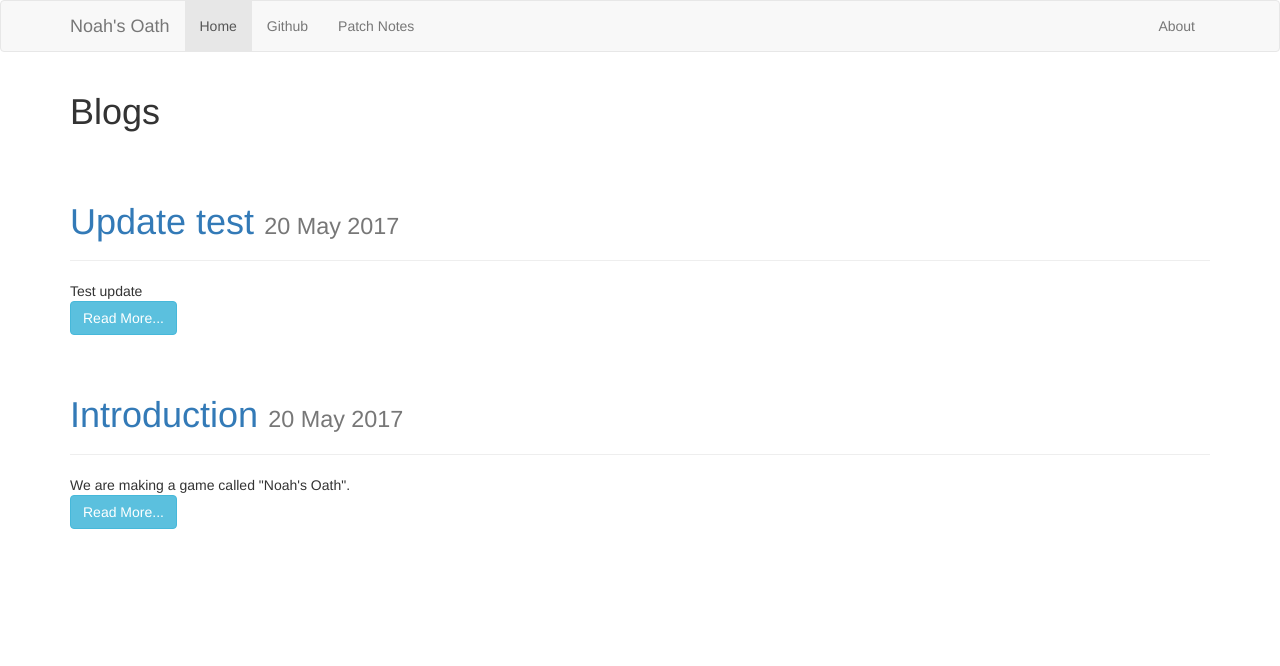
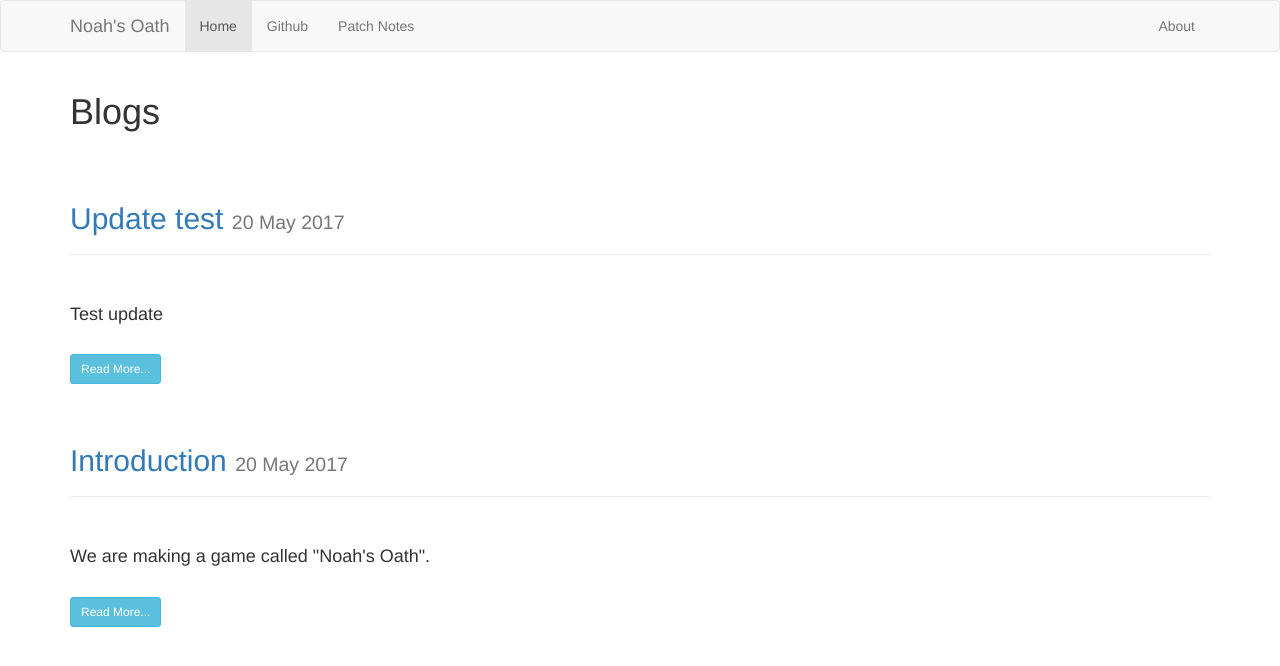
Before and after one commit to eoriont/Noahs-Oath-Blog, a Jekyll site: the page built from blogs.html, in a window 1280 px wide. Shown: the top 666 px of the page. Built offline with Jekyll 4.4.1, drawn with Linux system fonts in a browser that asks for light colours; nearby versions of some CDN libraries.

Commit message:
button stuff

```diff
--- a/blogs.html
+++ b/blogs.html
@@ -5,10 +5,10 @@ title: Blogs
 
 {% for post in site.posts limit 4 %}
   <div class="page-header">
-    <h1><a href="{{ BASE_PATH }}{{ post.url }}">{{ post.title }}</a> <small>{{ post.date | date_to_string }}</small></h1>
-  </div>
-  {{ post.content | strip_html | truncatewords:20 }} <br>
-  <a href="{{ post.url }}" class="btn btn-info">Read More...</a><br><br>
+    <h2><a href="{{ BASE_PATH }}{{ post.url }}">{{ post.title }}</a> <small>{{ post.date | date_to_string }}</small></h2>
+  </div><br>
+  <h4>{{ post.content | strip_html | truncatewords:20 }}</h4> <br>
+  <a href="{{ post.url }}" class="btn btn-info btn-sm">Read More...</a><br><br>
 {% endfor %}
 
 <!-- {% for post in site.posts %}
```
